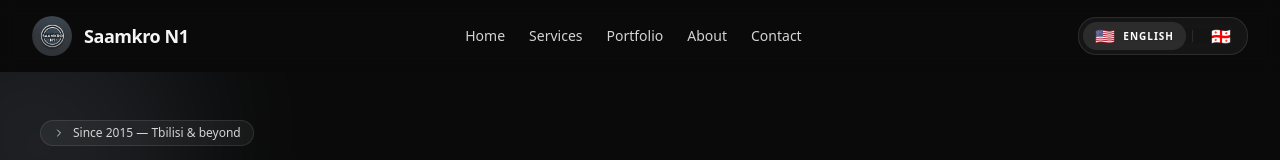
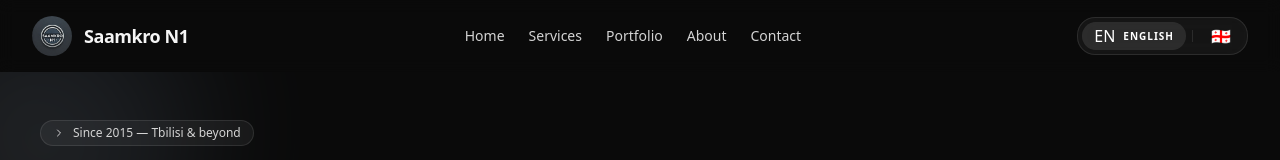
Before and after one commit to mosikkaa/SaamkroN1, a Next.js app in the folder saamkro-n1/: page / in a window 1280 px wide. Shown: the top 160 px of the page. Built offline with nearby package versions, Linux system fonts and the light colour scheme.

Commit message:
Update Language.tsx

```diff
--- a/saamkro-n1/app/components/atoms/Language/Language.tsx
+++ b/saamkro-n1/app/components/atoms/Language/Language.tsx
@@ -15,7 +15,7 @@ function Language() {
                         : "text-neutral-500 hover:text-neutral-300"
                 }`}
             >
-                <span className="text-base leading-none">🇺🇸</span>
+                <span className="text-base leading-none">EN</span>
                 <AnimatePresence  initial={false}>
                     {lang === "en" && (
                         <motion.span
```
